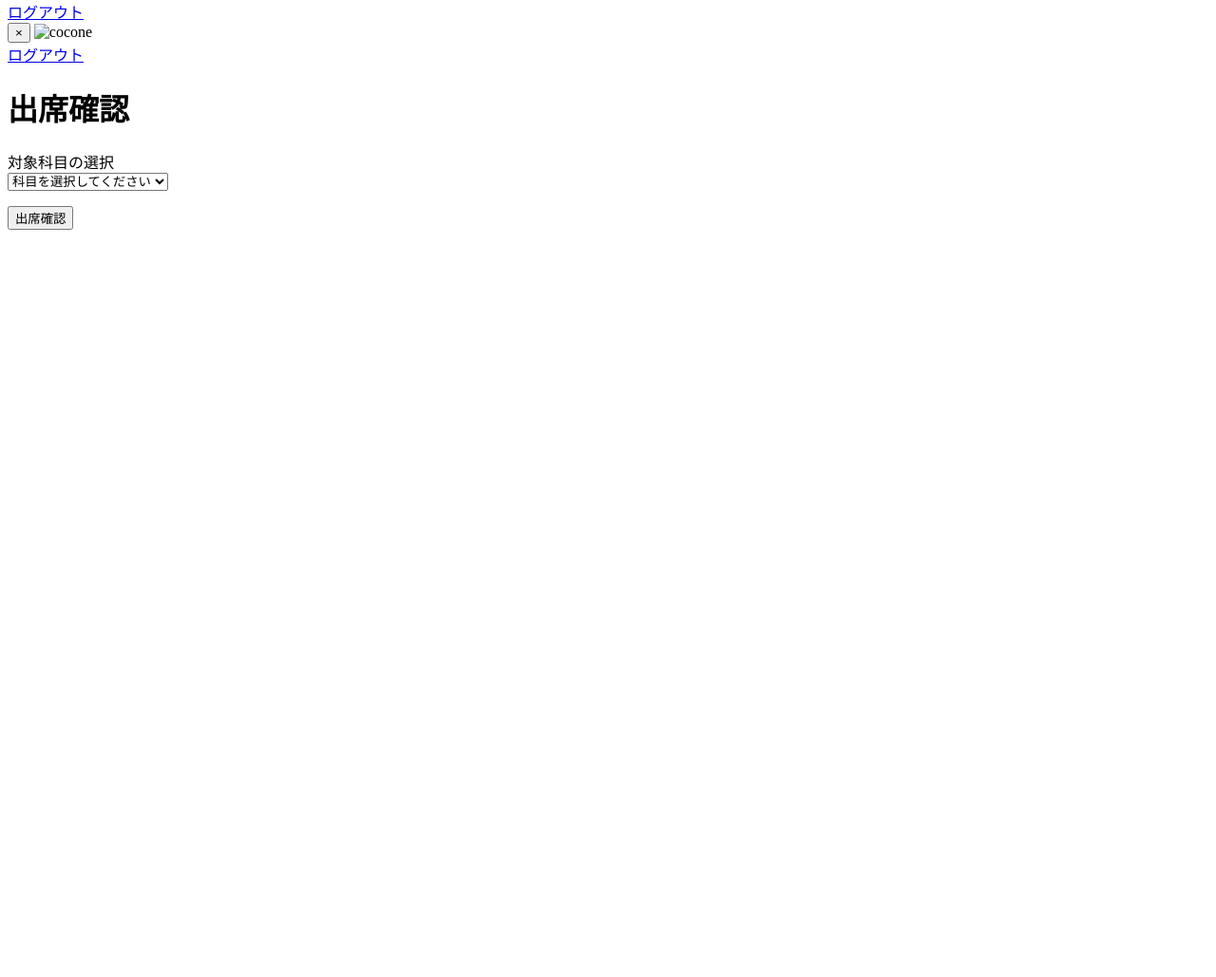
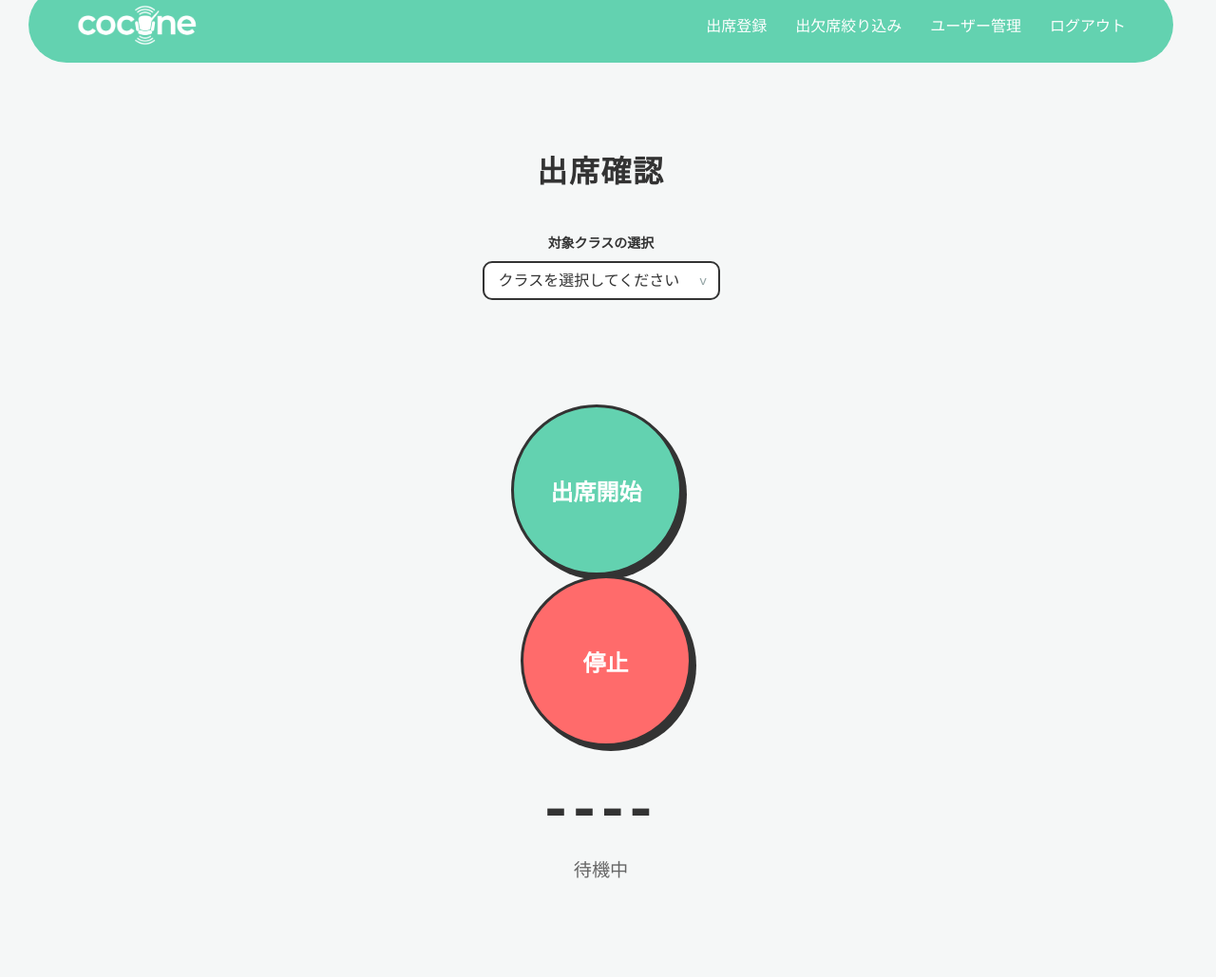
Before and after one commit to esrgdtfdrrthnfytdr/cocone, a Flask app: template templates/rollCall.html in a window 1280 px wide. Shown: the part 44-1073 px from the top of the page at 95% size. Before the commit the page ends 286 px from the top, so only its background shows below. Run offline with Flask 3, Linux system fonts and the light colour scheme; the visitor is signed in with stand-in values (Sample User, id 1); the template is opened without the code that fills it: most values are stand-ins (such as "Sample title", 1, 10 or a date in 2020); some libraries are stand-ins or nearby versions.

Commit message:
rollCallの修正

```diff
--- a/templates/rollCall.html
+++ b/templates/rollCall.html
@@ -4,8 +4,10 @@
     <meta charset="UTF-8">
     <meta name="viewport" content="width=device-width, initial-scale=1.0">
     <title>出席確認｜cocone</title>
-    <link rel="stylesheet" href="{{ url_for('static', path='/css/common.css') }}">
-    <link rel="stylesheet" href="{{ url_for('static', path='/css/teacher.css') }}">
+    <link rel="stylesheet" href="{{ url_for('static', filename='css/common.css') }}">
+    <link rel="stylesheet" href="{{ url_for('static', filename='css/teacher.css') }}">
+
+    <script src="https://cdnjs.cloudflare.com/ajax/libs/tone/14.8.49/Tone.js"></script>
 </head>
 <body>
     <header>
@@ -13,10 +15,10 @@
             <span></span><span></span><span></span>
         </button>
         <div class="logo-container">
-            <img src="{{ url_for('static', path='/image/cocone_white_logo.png') }}" alt="cocone">
+            <img src="{{ url_for('static', filename='image/cocone_white_logo.png') }}" alt="cocone">
         </div>
         <nav class="pc-nav">
-            {% if is_teacher %}
+            {% if session.get('user_role') == 'teacher' %}
                 <a href="/register">出席登録</a>
                 <a href="/attendanceFilter">出欠席絞り込み</a>
                 <a href="/userManagement">ユーザー管理</a>
@@ -29,10 +31,10 @@
         <div class="menu-background">
             <div class="menu-header">
                 <button id="close-btn" class="close-btn">×</button>
-                <img src="{{ url_for('static', path='/image/cocone_white_logo.png') }}" alt="cocone" class="menu-logo">
+                <img src="{{ url_for('static', filename='image/cocone_white_logo.png') }}" alt="cocone" class="menu-logo">
             </div>
             <nav class="mobile-nav-links">
-                {% if is_teacher %}
+                {% if session.get('user_role') == 'teacher' %}
                     <a href="/register">出席登録</a>
                     <a href="/attendanceFilter">出欠席絞り込み</a>
                     <a href="/userManagement">ユーザー管理</a>
@@ -45,37 +47,30 @@
     <main>
         <h1>出席確認</h1>
         <div class="form-container">
-            <label for="course-select">対象科目の選択</label>
+            <label for="class-select">対象クラスの選択</label>
             <div class="select-wrapper">
-                <select id="course-select">
-                    <option value="" disabled selected>科目を選択してください</option>
-                    {% for course in courses %}
-                        <option value="{{ cls.class_id }}">{{ course.name }}</option>
+                <select id="class-select">
+                    <option value="" disabled selected>クラスを選択してください</option>
+                    {% for cls in classes %}
+                        <option value="{{ cls.class_id }}">{{ cls.class_name }}</option>
                     {% endfor %}
                 </select>
             </div>
             <p id="error-message" class="error-message"></p>
-
-            <!-- <div style="margin-top: 20px; width: 100%; max-width: 250px; text-align: left;">
-                <label for="signal-volume" style="font-size: 14px; font-weight: bold;">
-                    信号音量: <span id="vol-display">0.1</span>
-                </label>
-                <input type="range" id="signal-volume" min="0" max="1" step="0.05" value="0.1" style="width: 100%; cursor: pointer;">
-                <p style="font-size: 12px; color: #666; margin: 5px 0 0 0;">※生徒が反応しない場合は上げてみてください</p>
-            </div>
-
-            <div style="margin-top: 15px;">
-                <button id="bgm-toggle-btn" class="btn" style="background-color: #63D2B0; color: white; border: none; padding: 8px 20px; border-radius: 20px; cursor: pointer; font-weight: bold; font-family: 'Noto Sans JP', sans-serif;">
-                    🎵 BGM: ON
-                </button>
-            </div> -->
         </div>
 
-        <button id="submit-btn" class="circle-button">出席確認</button>
-        <div id="status-area" style="margin-top:20px; color:#666;"></div>
+        <div class="action-area" style="text-align: center; margin-top: 20px;">
+            <button id="submit-btn" class="circle-button">出席開始</button>
+            <button id="stop-btn" class="circle-button" style="background-color: #ff6b6b; margin-left: 10px;" disabled>停止</button>
+        </div>
+
+        <div style="text-align: center; margin-top: 30px;">
+            <div id="otp-number" style="font-size: 4rem; font-weight: bold; letter-spacing: 5px; color: #333;">----</div>
+            <p id="status-message" style="font-size: 1.2rem; color: #666; margin-top: 10px;">待機中</p>
+        </div>
     </main>
 
-    <script src="{{ url_for('static', path='/js/common.js') }}"></script>
-    <script src="{{ url_for('static', path='/js/teacher.js') }}"></script>
+    <script src="{{ url_for('static', filename='js/common.js') }}"></script>
+    <script src="{{ url_for('static', filename='js/teacher.js') }}"></script>
 </body>
 </html>
```
